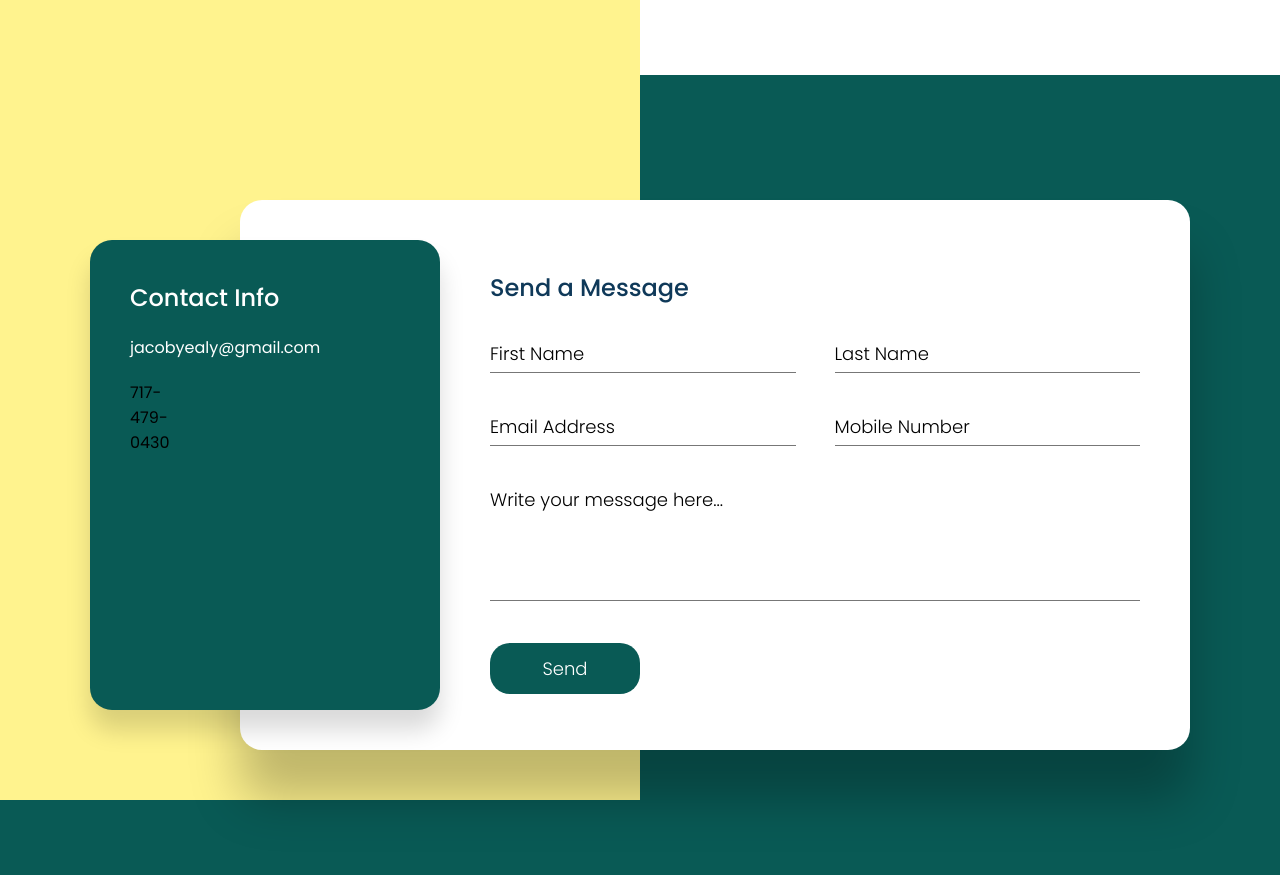
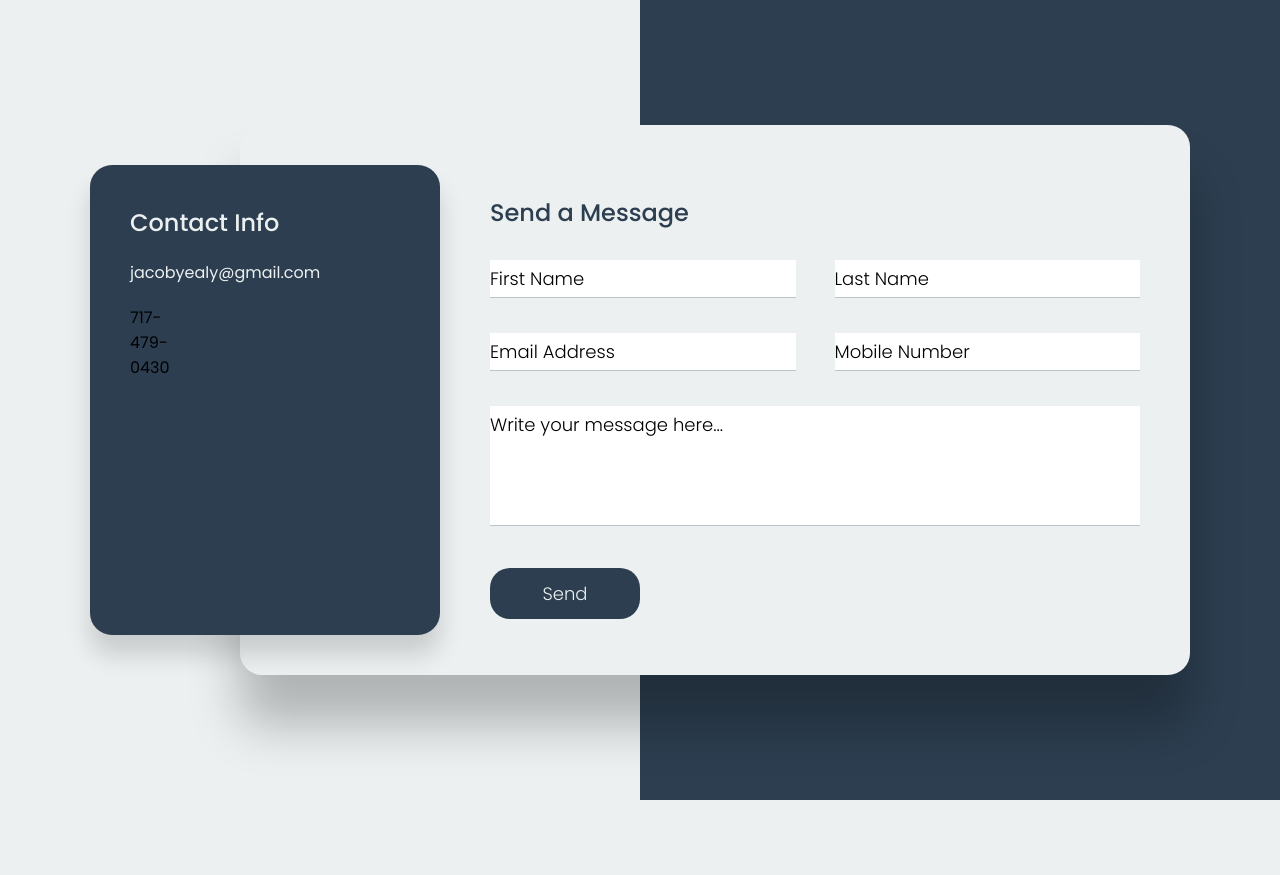
Before and after one commit to JacobYealy/StockPredictor, a Flask app: page /contact in a window 1280 px wide. After the commit the page ends 800 px from the top, so only its background shows below. Run offline with Flask 3, Linux system fonts and the light colour scheme.

Commit message:
Contact, about sections added. Home section modified.

```diff
--- a/static/contact.css
+++ b/static/contact.css
@@ -1,50 +1,44 @@
-/* @import url('http://fonts.googleapis.com/css2?family=Poppins:wght@200;300;400;500;600;700;800;900&display=swap'); */
+@import url('http://fonts.googleapis.com/css2?family=Poppins:wght@200;300;400;500;600;700;800;900&display=swap');
 
-*
-{
+* {
     margin: 0;
     padding: 0;
     box-sizing: border-box;
-    font-family: 'Poppins',sans-serif;
+    font-family: 'Poppins', sans-serif;
 }
 
-section
-{
+section {
     display: flex;
     justify-content: center;
     align-items: center;
     min-height: 100vh;
-    background-color: #095a55;
+    background-color: #2C3E50;
+}
 
-}
-section::before
-{
+section::before {
     content: '';
     position: absolute;
     top: 0;
     left: 0;
     width: 50%;
     height: 100%;
-    background: #fff38e;
+    background: #ECF0F1;
 }
 
-.container
-{
+.container {
     position: relative;
     min-width: 1100px;
     min-height: 550px;
     display: flex;
     z-index: 1000;
-
 }
 
-.container .contactInfo
-{
+.container .contactInfo {
     position: absolute;
     top: 40px;
     width: 350px;
     height: calc(100% - 80px);
-    background: #095a55;
+    background: #2C3E50;
     z-index: 1;
     padding: 40px;
     display: flex;
@@ -55,21 +49,18 @@
     border-radius: 22px;
 }
 
-.container .contactInfo h2
-{
-    color: #fff;
+.container .contactInfo h2 {
+    color: #ECF0F1;
     font-size:24px;
     font-weight: 500;
 }
 
-.container .contactInfo ul.info
-{
+.container .contactInfo ul.info {
    position: relative;
    margin: 20px 0;
 }
 
-.container .contactInfo ul.info li
-{
+.container .contactInfo ul.info li {
    position: relative;
    list-style: none;
    display: flex;
@@ -78,79 +69,66 @@
    align-items: flex-start;
 }
 
-.container .contactInfo ul.info li span:nth-child(1)
-{
+.container .contactInfo ul.info li span:nth-child(1) {
     width: 30px;
     min-width: 30px;
 }
 
-/* for gmail */
-.container .contactInfo ul.info li span a
-{
-    color: #fff;
+.container .contactInfo ul.info li span a {
+    color: #ECF0F1;
     text-decoration: none;
     width: 30px;
     min-width: 30px;
-
 }
 
-.container .contactInfo ul.info li span:nth-child(1) img
-{
+.container .contactInfo ul.info li span:nth-child(1) img {
     max-width: 100%;
     filter: invert(1);
 }
 
-.container .contactInfo ul.info li span:nth-child(2)
-{
-    color: #fff;
+.container .contactInfo ul.info li span:nth-child(2) {
+    color: #ECF0F1;
     margin-left: 10px;
     font-weight: 300;
 }
 
-.container .contactInfo ul.sci
-{
+.container .contactInfo ul.sci {
     position: relative;
     display: flex;
 }
 
-.container .contactInfo ul.sci li
-{
+.container .contactInfo ul.sci li {
    list-style: none;
    margin-right: 15px;
 }
 
-.container .contactInfo ul.sci li a
-{
+.container .contactInfo ul.sci li a {
    text-decoration: none;
 }
 
-.container .contactInfo ul.sci li a img
-{
+.container .contactInfo ul.sci li a img {
    filter: invert(1);
 }
 
-.container .contactForm
-{
+.container .contactForm {
     position: absolute;
     padding: 70px 50px;
     padding-left: 250px;
     margin-left: 150px;
     width: calc(100% - 150px);
     height: 100%;
-    background: #fff;
+    background: #ECF0F1;
     box-shadow: 0 50px 50px rgba(0,0,0,0.25);
     border-radius: 22px;
 }
 
-.container .contactForm h2
-{
-    color: #0f3959;
+.container .contactForm h2 {
+    color: #2C3E50;
     font-size: 24px;
     font-weight: 500;
 }
 
-.container .contactForm .formBox
-{
+.container .contactForm .formBox {
     position: relative;
     display: flex;
     justify-content: space-between;
@@ -158,43 +136,37 @@
     padding-top: 30px;
 }
 
-.container .contactForm .formBox .inputBox
-{
+.container .contactForm .formBox .inputBox {
     position: relative;
     margin-bottom: 35px;
 }
 
-.container .contactForm .formBox .inputBox.w50
-{
+.container .contactForm .formBox .inputBox.w50 {
     width: 47%;
 }
 
-.container .contactForm .formBox .inputBox.w100
-{
+.container .contactForm .formBox .inputBox.w100 {
     width: 100%;
 }
 
 .container .contactForm .formBox .inputBox input,
-.container .contactForm .formBox .inputBox textarea
-{
+.container .contactForm .formBox .inputBox textarea {
     width: 100%;
     resize: none;
     padding: 5px 0;
     font-size: 18px;
     font-weight: 300;
-    color: #333;
+    color: #2C3E50;
     border: none;
     outline: none;
-    border-bottom: 1px solid #777;
+    border-bottom: 1px solid #BDC3C7;
 }
 
-.container .contactForm .formBox .inputBox textarea
-{
+.container .contactForm .formBox .inputBox textarea {
     height: 120px;
 }
 
-.container .contactForm .formBox .inputBox span
-{
+.container .contactForm .formBox .inputBox span {
     position: absolute;
     left: 0;
     padding: 5px 0;
@@ -207,132 +179,71 @@
 .container .contactForm .formBox .inputBox input:focus ~ span,
 .container .contactForm .formBox .inputBox input:valid ~ span,
 .container .contactForm .formBox .inputBox textarea:focus ~ span,
-.container .contactForm .formBox .inputBox textarea:valid ~ span
-{
+.container .contactForm .formBox .inputBox textarea:valid ~ span {
     transform: translateY(-20px);
-    font-size:  12px;
+    font-size: 12px;
     font-weight: 400;
     letter-spacing: 1px;
-    color: #095a55;
+    color: #2C3E50;
     font-weight: 500;
 }
 
-/* Css for the submit button */
-.container .contactForm .formBox .inputBox input[type="submit"]
-{
+.container .contactForm .formBox .inputBox input[type="submit"] {
     position: relative;
     cursor: pointer;
-    background: #095a55;
+    background: #2C3E50;
     border-radius: 20px;
-    color: #fff;
+    color: #ECF0F1;
     border: none;
     max-width: 150px;
     padding: 12px;
-
 }
 
-.container .contactForm .formBox .inputBox input[type="submit"]:hover{
-    background: #0d9480;
+.container .contactForm .formBox .inputBox input[type="submit"]:hover {
+    background: #34495E;
 }
 
-/* make the form responsive */
-@media (max-width: 1200px)
-{
-    .container
-    {
-        width: 90%;
-        min-width: auto;
-        margin: 20px;
-        box-shadow: 0 20px 50px rgba(0,0,0,0.2);
-    }
+/* Hamburger Menu Styling */
+.hamburger-menu {
+    display: none;
+    flex-direction: column;
+    cursor: pointer;
+    margin: 10px;
+}
 
-    .container .contactInfo
-    {
-        top: 0;
-        height: 550px;
-        position: relative;
-        box-shadow: none;
-        border-radius: 0px;
-    }
+.line {
+    width: 30px;
+    height: 3px;
+    background-color: #2C3E50;
+    margin: 3px;
+    transition: all 0.3s ease;
+}
 
-    .container .contactForm
-    {
-        position: relative;
-        width: calc(100% - 350px);
-        padding-left: 0;
-        margin-left: 0;
-        padding: 40px;
-        height: 550px;
-        box-shadow: none;
-        border-radius: 0px;
+.mobile-nav {
+    display: none;
+    flex-direction: column;
+}
+
+.mobile-nav.active {
+    display: flex;
+}
+
+/* Toggle transformations */
+.line1.toggle1 {
+    transform: rotate(-45deg) translate(-5px, 6px);
+}
+
+.line2.toggle2 {
+    opacity: 0;
+}
+
+.line3.toggle3 {
+    transform: rotate(45deg) translate(-5px, -6px);
+}
+
+/* Mobile view styling */
+@media screen and (max-width: 768px) {
+    .hamburger-menu {
+        display: flex;
     }
 }
-
-@media (max-width: 991px)
-{
-    section
-    {
-        display: flex;
-        justify-content: center;
-        align-items: center;
-        min-height: 100vh;
-        background: #fff38e;
-    }
-
-    section::before
-    {
-        display: none;
-    }
-
-    .container
-    {
-        display: flex;
-        flex-direction: column-reverse;
-    }
-
-    .container .contactForm
-    {
-        width: 100%;
-        height: auto;
-        border-radius: 0px;
-    }
-
-    .container .contactInfo
-    {
-        width: 100%;
-        height: auto;
-        flex-direction: row;
-        border-radius: 0px;
-    }
-    .container .contactInfo ul.sci
-    {
-       position: relative;
-       display: flex;
-       justify-content: center;
-       align-items: center;
-    }
-}
-
-@media (max-width: 600px)
-{
-    .container .contactForm
-    {
-        padding: 25px;
-    }
-
-    .container .contactInfo{
-        padding: 25px;
-        flex-direction: column;
-        align-items: flex-start;
-    }
-
-    .container .contactInfo ul.sci
-    {
-        margin-top: 40px;
-    }
-
-    .container .contactForm .formBox .inputBox.w50
-    {
-        width: 100%;
-    }
-}
--- a/templates/contact.html
+++ b/templates/contact.html
@@ -1,5 +1,6 @@
 <!doctype html>
 <html>
+
 <head>
     <meta charset="utf-8">
     <meta name="viewport" content="width=device-width, initial-scale=1.0">
@@ -15,10 +16,19 @@
         @import url('https://fonts.googleapis.com/css2?family=Poppins:wght@900&display=swap');
     </style>
     <link rel="stylesheet" href="{{ url_for('static', filename='contact.css') }}">
+    <!-- Adding jQuery -->
+    <script src="https://code.jquery.com/jquery-3.6.0.min.js"></script>
 </head>
+
 <body>
     <header>
-            <nav>
+        <!-- Hamburger Icon -->
+        <div class="hamburger-menu">
+            <div class="line line1"></div>
+            <div class="line line2"></div>
+            <div class="line line3"></div>
+        </div>
+        <nav class="mobile-nav">
             <ul>
                 <li><a href="{{ url_for('home') }}">Home</a></li>
                 <li><a href="{{ url_for('about') }}">About</a></li>
@@ -71,5 +81,16 @@
                     </div>
                 </div>
         </section>
+
+    <script>
+        // Toggle navigation
+        $('.hamburger-menu').click(function() {
+            $('.mobile-nav').toggleClass('active');
+            $('.line1').toggleClass('toggle1');
+            $('.line2').toggleClass('toggle2');
+            $('.line3').toggleClass('toggle3');
+        });
+    </script>
 </body>
+
 </html>
```
Also changed, not shown: static/about.css (added, +108 -0 lines), static/styles.css (+11 -3 lines), templates/about.html (+43 -7 lines), templates/home.html (+4 -3 lines). Lines whose indentation alone changed are shown as unchanged.
